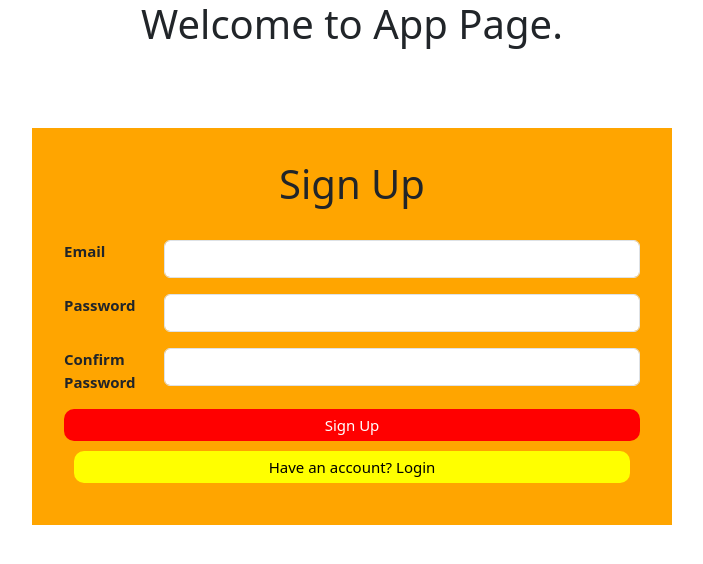
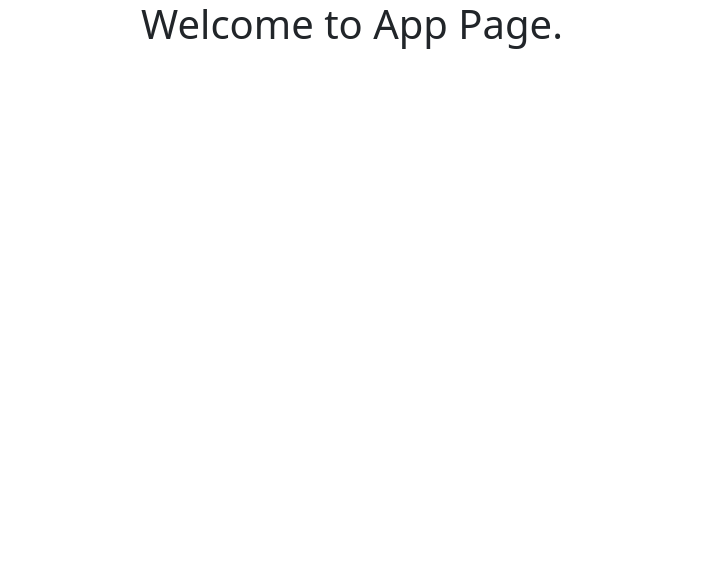
Before and after one commit to CoolShivas/React_Mail_Box_Client, a React app in the folder mail_box_client/: page / in a window 1280 px wide. Shown: the top 564 px of the page, without its empty margins (288-991 px from the left). Built offline with nearby package versions, Linux system fonts and the light colour scheme; the HTML template or start-up script is replaced by a standard one.

Commit message:
Implementation of Routes

```diff
--- a/mail_box_client/src/App.jsx
+++ b/mail_box_client/src/App.jsx
@@ -1,11 +1,11 @@
+import MyRouter from "./components/MyRouter";
 import styles from "./App.module.css";
-import SignUp from "./auth/SignUp";
 
 const App = () => {
   return (
     <>
       <h1> Welcome to App Page. </h1>
-      <SignUp></SignUp>
+      <MyRouter></MyRouter>
     </>
   )
 }
--- a/mail_box_client/src/auth/SignUp.jsx
+++ b/mail_box_client/src/auth/SignUp.jsx
@@ -1,3 +1,4 @@
+
 import axios from "axios";
 import styles from "./SignUp.module.css";
 
--- /dev/null
+++ b/mail_box_client/src/components/MyRouter.jsx
@@ -0,0 +1,12 @@
+import SignUp from "../auth/SignUp";
+import { Route } from "react-router-dom/cjs/react-router-dom.min";
+
+const MyRouter = () => {
+    return (
+        <>
+            <Route path="/signup"> <SignUp></SignUp> </Route>
+        </>
+    )
+}
+
+export default MyRouter;
--- a/mail_box_client/src/main.jsx
+++ b/mail_box_client/src/main.jsx
@@ -3,9 +3,12 @@ import ReactDOM from 'react-dom/client';
 import App from './App.jsx';
 import './index.css';
 import "bootstrap/dist/css/bootstrap.min.css";
+import { BrowserRouter } from "react-router-dom";
 
 ReactDOM.createRoot(document.getElementById('root')).render(
   <React.StrictMode>
-    <App />
+    <BrowserRouter>
+      <App />
+    </BrowserRouter>
   </React.StrictMode>,
 )
```
